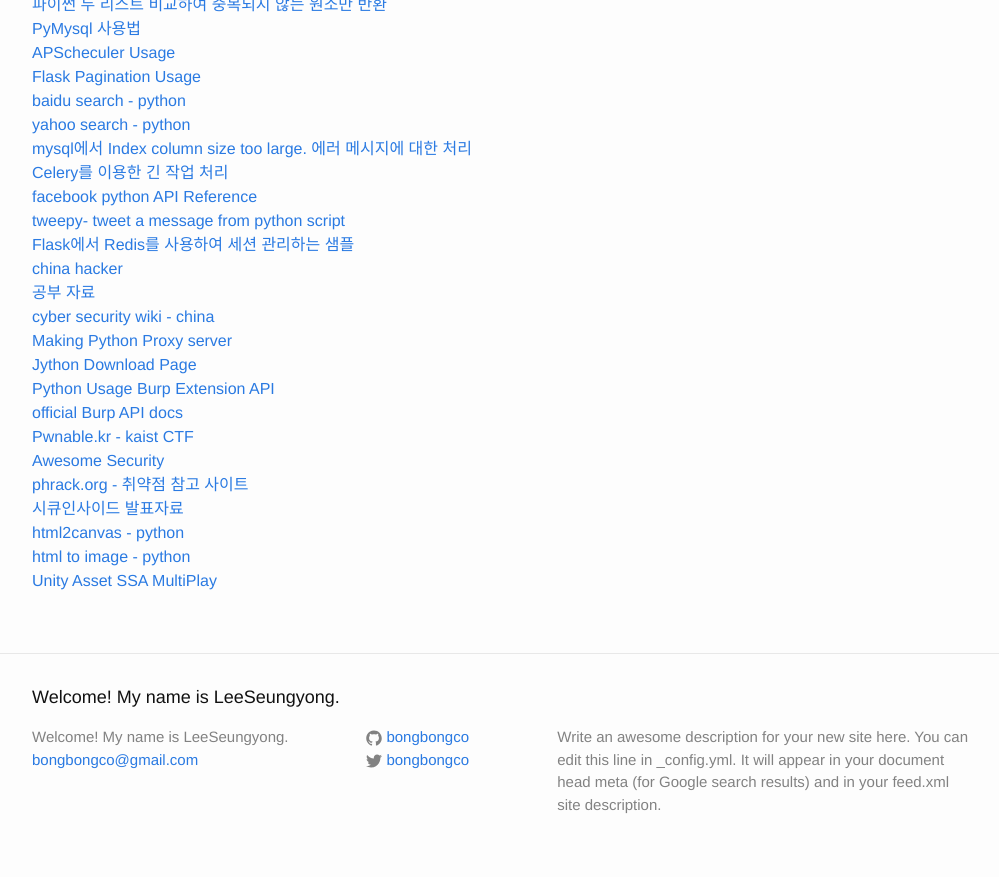
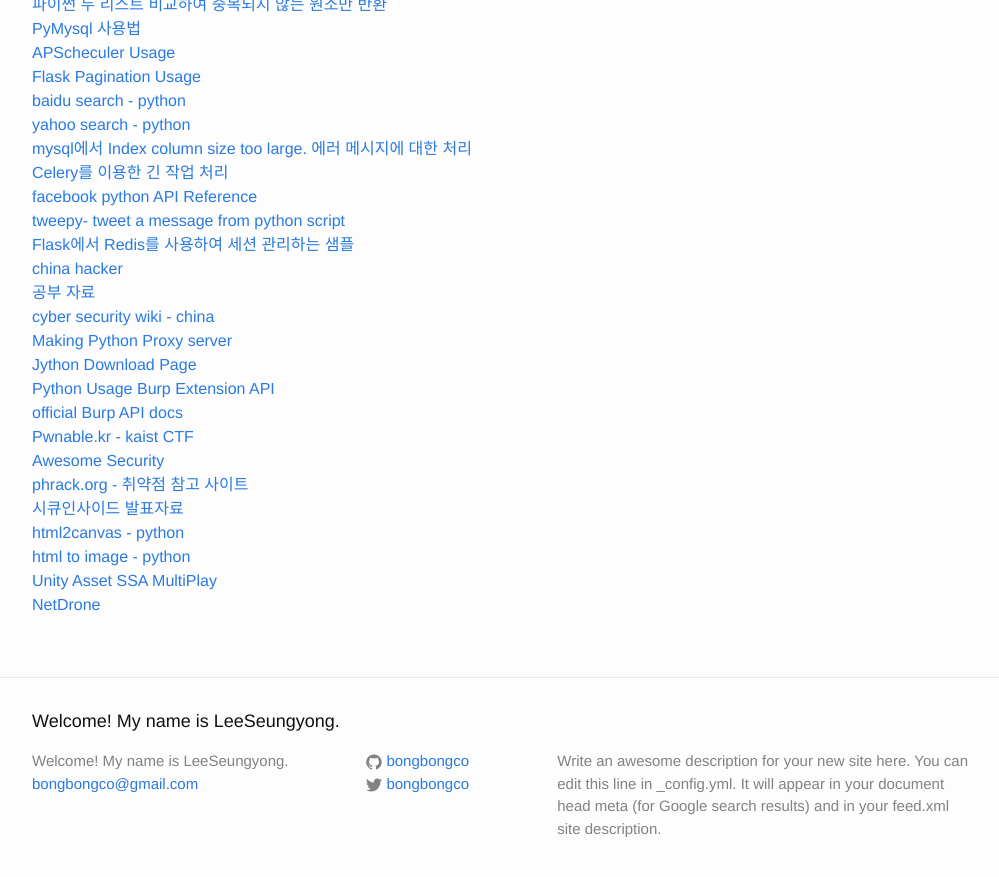
Before and after one commit to LktProgrammer/bongbongco.github.io, a Jekyll site: the page built from _posts/2016-07-22-Website-List.markdown, in a window 1280 px wide and 900 px high, scrolled down 2031 px. Shown: the top 877 px of the window, without its empty margins (138-1137 px from the left). Built offline with Jekyll 4.4.1, drawn with Linux system fonts in a browser that asks for light colours.

Commit message:
Update 2016-07-22-Website-List.markdown

```diff
--- a/_posts/2016-07-22-Website-List.markdown
+++ b/_posts/2016-07-22-Website-List.markdown
@@ -104,3 +104,4 @@ title: 참고할 웹 사이트들.
 [html2canvas - python](https://github.com/brcontainer/html2canvas-python-proxy)
 [html to image - python](https://github.com/adamn/python-webkit2png)
 [Unity Asset SSA MultiPlay](https://www.assetstore.unity3d.com/en/#!/content/70818)
+[NetDrone](http://wiki.vogie.net/origin/Main_Page)
```
